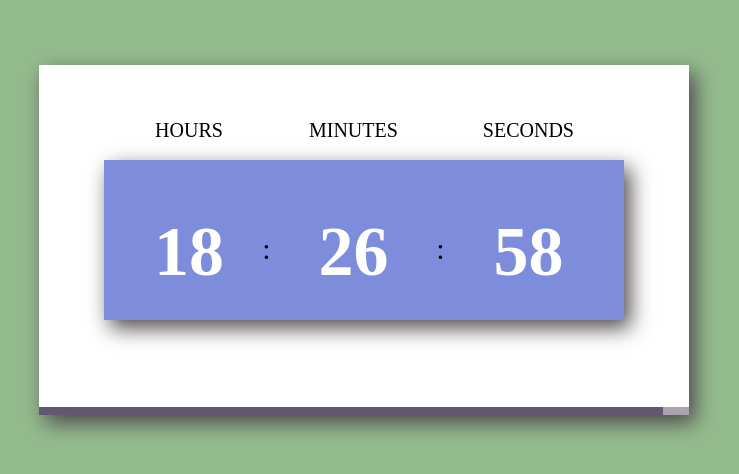
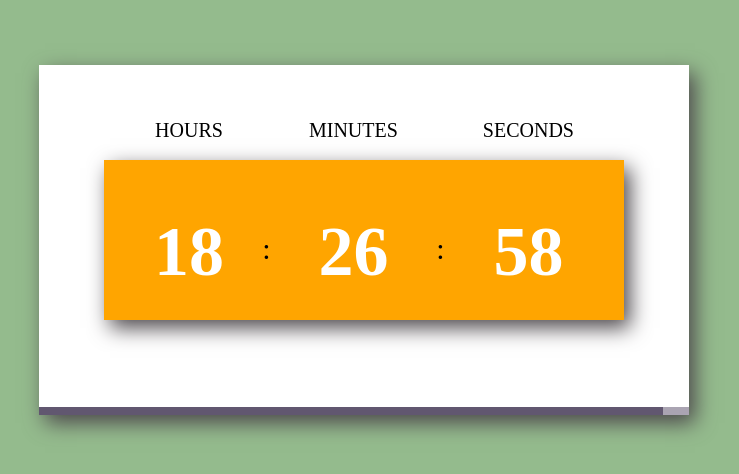
Before and after one commit to monibBormon/digital-clock-vanilla-javascript, a plain HTML site: page index.html in a window 1280 px wide. Shown: the part 160-634 px from the top of the page, without its empty margins (276-1015 px from the left). Drawn offline with Linux system fonts and the light colour scheme.

Commit message:
clock container bg color change

```diff
--- a/css/style.css
+++ b/css/style.css
@@ -25,7 +25,7 @@ body{
 .clock-container {
     width: 420px;
     height: 120px;
-    background-color: #3b53c8a8;
+    background-color: orange;
     position: absolute;
     top: 50%;
     left: 50%;
```
